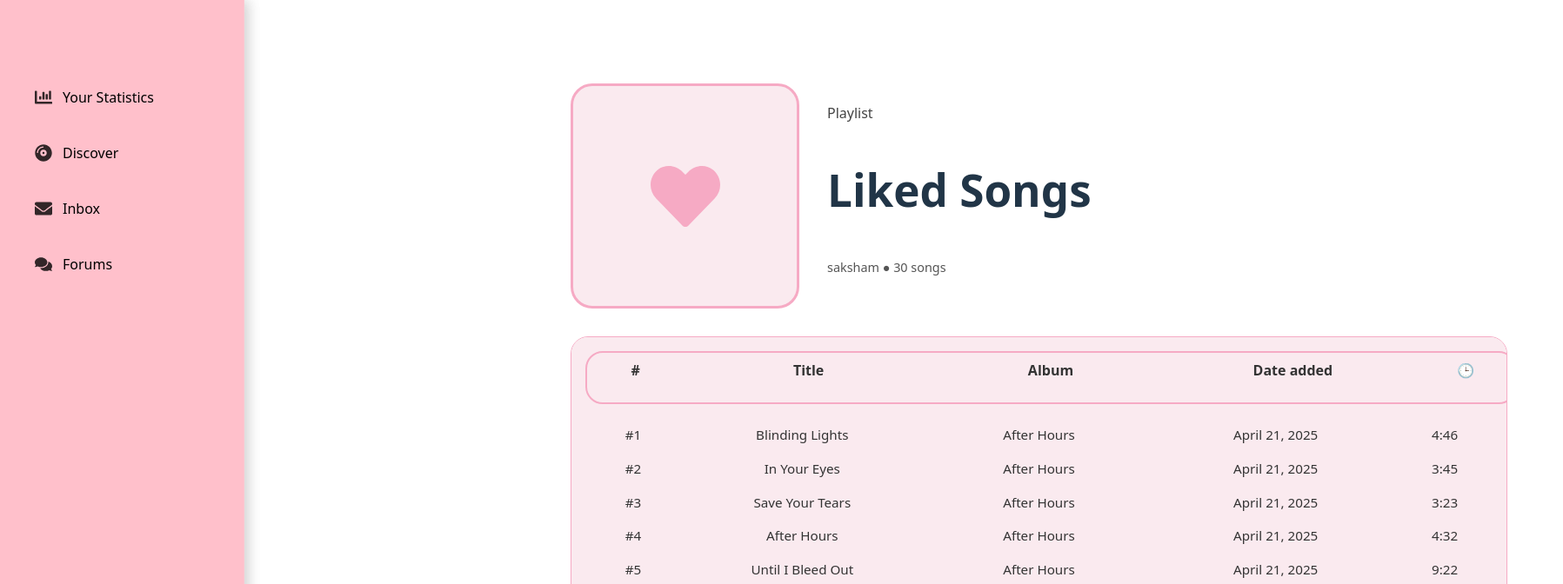
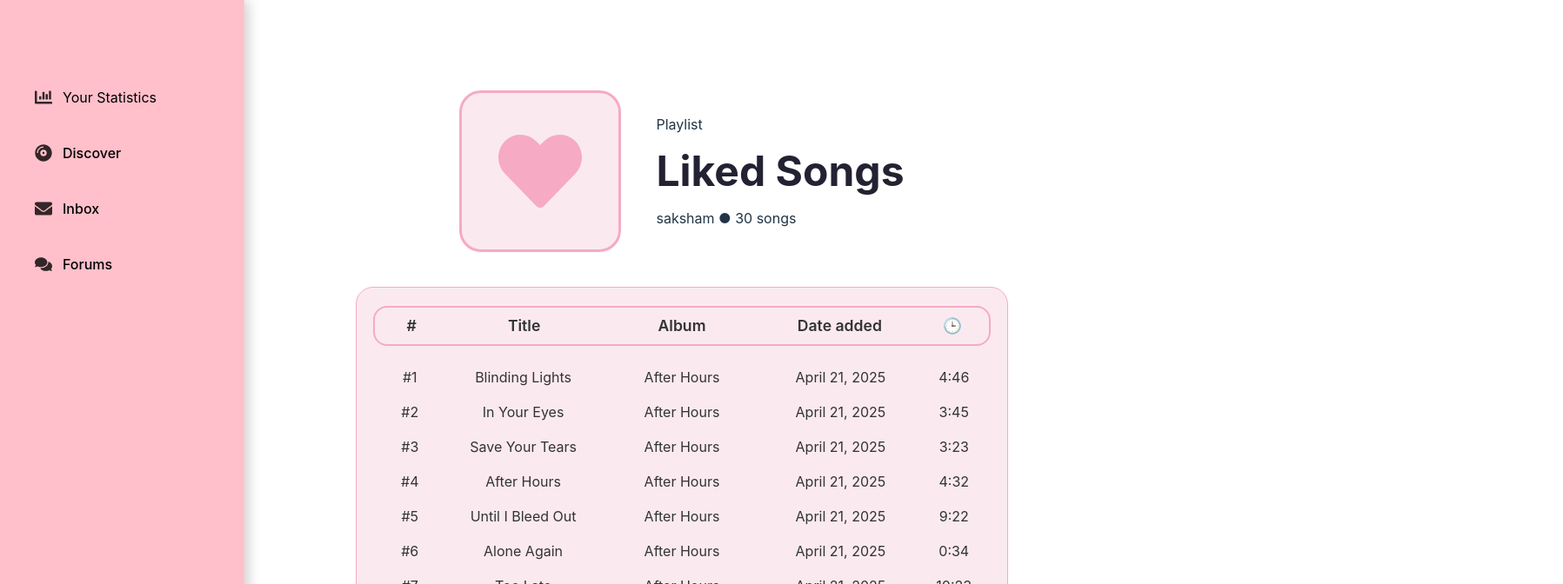
Before and after one commit to bmstoss13/SpotifyProject, a React (Vite) app in the folder Spotify-Project/frontend/: page /liked-songs in a window 1280 px wide. Shown: the top 672 px of the page at 87% size, 1797 px wide, since content can reach past the window. Built offline with nearby package versions, Linux system fonts and the light colour scheme.

Commit message:
center table on screen

```diff
--- a/Spotify-Project/frontend/src/pages/LikedSongs.css
+++ b/Spotify-Project/frontend/src/pages/LikedSongs.css
@@ -1,134 +1,56 @@
+body {
+  margin: 0;
+  padding: 0;
+  overflow-x: hidden;
+  font-family: 'Inter', sans-serif;
+  background: #fff;
+}
 
-.liked-songs-content {
-    max-width: 280px;
-    padding: 2rem 3rem;;
-    font-family: 'Inter', sans-serif;
-    background-color: #fff;
+.liked-songs-wrapper {
+  display: flex;
+  flex-direction: row;
+  min-height: 100vh;
+}
+
+.liked-songs-main {
+  flex: 1;
+  padding: 2.5rem 2.5rem 2.5rem 2.5rem;
+  margin: 0 auto;
+  display: flex;
+  flex-direction: column;
+  align-items: center;
+}
+
+.liked-songs-content-container {
+  width: 100%;
+  max-width: 1100px;
+  margin: 0 auto;
+  display: flex;
+  flex-direction: column;
+  align-items: flex-start;
 }
 
 .liked-songs-header {
   display: flex;
   align-items: center;
-    gap: 2rem;
+  gap: 2.5rem;
   margin-bottom: 2rem;
-  }
-
-  body {
-    margin: 0;
-    padding: 0;
-    overflow-x: hidden;
-  }
-
-
-  .songs-list {
-    display: flex;
-    flex-direction: column;
-    gap: 1rem;
-    margin-top: 2rem;
-  }
-
-  .song-card {
-    display: flex;
-    align-items: center;
-    background-color: #ffe6ee;
-    padding: 12px 16px;
-    border-radius: 10px;
-    box-shadow: 0 2px 4px rgba(0, 0, 0, 0.05);
-    transition: background-color 0.2s ease;
-  }
-
-  .song-card:hover {
-    background-color: #ffd4e3;
-  }
-
-  .album-art {
-    width: 64px;
-    height: 64px;
-    border-radius: 4px;
-    margin-right: 15px;
-  }
-  .song-table-container {
-    width: 1043px;
-    height: 489px;
-    background-color: #FAEAEF;
-    border-radius: 20px;
-    border: 1px solid #F6AAC4;
-    padding: 1rem;
-    overflow-y: auto;
-  }
-
-  .table-header {
-    width: 1034px;
-    height: 41px;
-    display: grid;
-    grid-template-columns: 0.5fr 2fr 1.5fr 2fr 0.5fr;
-    background-color: #FAEAEF;
-    border-radius: 20px;
-    border: 2px solid #F6AAC4;
-    font-weight: 600;
-    color: #333;
-    padding: 0.5rem 1rem;
-    margin-bottom: 1rem;
-  }
-
-  .song-row {
-    display: grid;
-    grid-template-columns: 0.5fr 2fr 1.5fr 2fr 0.5fr;
-    padding: 0.5rem 1rem;
-    font-size: 0.95rem;
-    color: #333;
-  }
-
-  .song-info {
-    display: flex;
-    flex-direction: column;
-  }
-
-  .song-title {
-    font-weight: 600;
-    font-size: 1.1rem;
-    color: #333;
-  }
-
-  .song-artist,
-  .song-album,
-  .song-duration {
-    font-size: 0.85rem;
-    color: #666;
+  margin-left: 0.5rem;
 }
 
 .cover-icon {
-    width: 257px;
-    height: 253px;
+  width: 180px;
+  height: 180px;
   background: #FAEAEF;
   border: 3px solid #F6AAC4;
   border-radius: 25px;
-    position: relative;
   display: flex;
   align-items: center;
   justify-content: center;
 }
 
-  .heart-container {
-    width: 124px;
-    height: 129px;
-    position: relative;
-  }
-
-  .heart-outline {
-    width: 216.71px;
-    height: 105.59px;
-    position: absolute;
-    left: 8.65px;
-    top: 17.36px;
-    border: 4px solid #F6AAC4;
-    border-radius: 50%;
-    outline-offset: -2px;
-    background: transparent;
-  }
-
 .heart-icon {
-    font-size: 80px;
+  font-size: 96px;
   color: #F6AAC4;
 }
 
@@ -139,17 +61,60 @@
   text-align: left;
 }
 
-  .playlist-label {
-    font-size: 1rem;
-    color: #444;
+.liked-songs-title {
+  font-size: 3rem;
+  font-weight: 700;
   margin: 0;
-    padding-bottom: 0.3rem;
-    text-align: left;
+  color: #223;
 }
 
-  .subtitle {
-    font-size: 0.9rem;
-    color: #555;
-    margin-top: 0.5rem;
-    text-align: left;
+.song-table-container {
+  width: 750px;
+  background-color: #FAEAEF;
+  border-radius: 20px;
+  border: 1.5px solid #F6AAC4;
+  padding: 1.3rem 1.2rem 2rem 1.2rem;
+  margin: 0.5rem 0 0 0.5rem;
+  box-sizing: border-box;
+  overflow-y: visible;
+
 }
+
+.table-header {
+  display: grid;
+  grid-template-columns: 0.5fr 2fr 1.5fr 2fr 0.5fr;
+  background-color: #FAEAEF;
+  border-radius: 16px;
+  border: 2px solid #F6AAC4;
+  font-weight: 600;
+  font-size: 1.1rem;
+  color: #333;
+  padding: 0.5rem 1rem;
+  margin-bottom: 1rem;
+}
+
+.song-row {
+  display: grid;
+  grid-template-columns: 0.5fr 2fr 1.5fr 2fr 0.5fr;
+  padding: 0.5rem 1rem;
+  font-size: 1rem;
+  color: #333;
+}
+
+@media (max-width: 1150px) {
+  .song-table-container, .liked-songs-content-container {
+    max-width: 100vw;
+    width: 98vw;
+  }
+}
+
+@media (max-width: 850px) {
+  .song-table-container {
+    width: 100vw;
+    padding: 0.5rem;
+  }
+  .liked-songs-header {
+    flex-direction: column;
+    gap: 1rem;
+  }
+}
```
Lines whose indentation alone changed are shown as unchanged.
